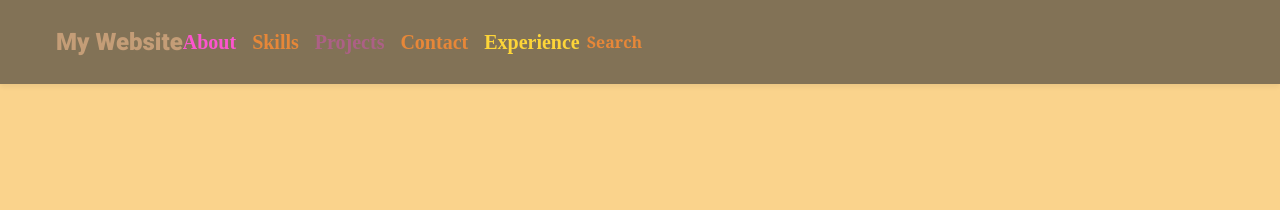
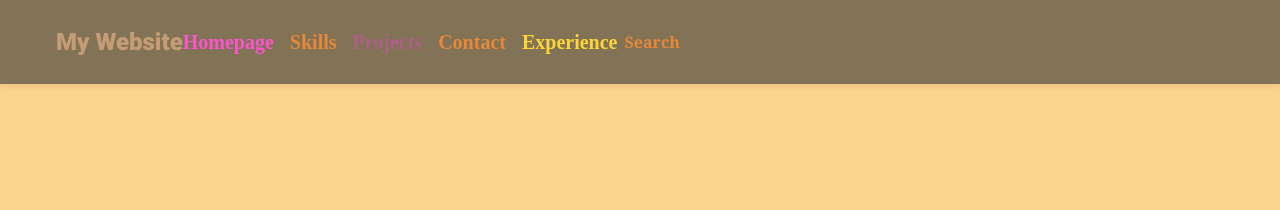
Before and after one commit to AchmadNurFadilah/personal-website, a plain HTML site: page index.html in a window 1280 px wide. Shown: the top 210 px of the page. Drawn offline with nearby package versions, Linux system fonts and the light colour scheme.

Commit message:
style : Navbar updated

```diff
--- a/index.html
+++ b/index.html
@@ -32,7 +32,7 @@
 		<nav class="navbar">
 			<h1>My Website</h1>
 			<ul class="navigation">
-				<li><a href="#about" class="nav1">About</a></li>
+				<li><a href="#about" class="nav1">Homepage</a></li>
 				<li><a href="#skills" class="nav2">Skills</a></li>
 				<li><a href="#projects" class="nav3">Projects</a></li>
 				<li><a href="#contact" class="nav4">Contact</a></li>
```
